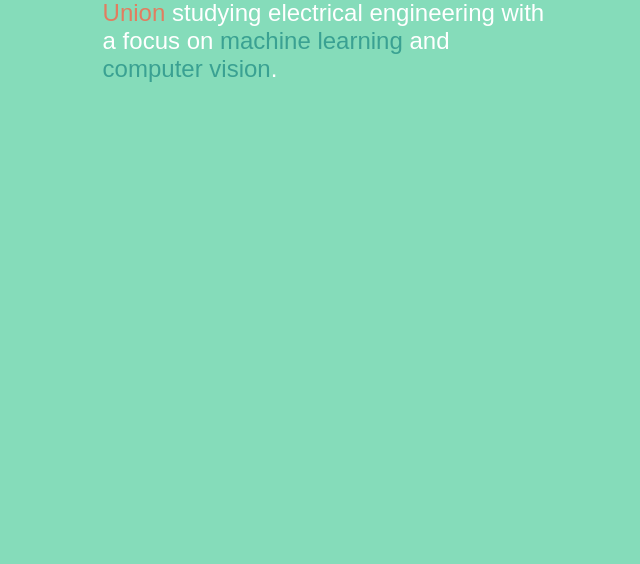
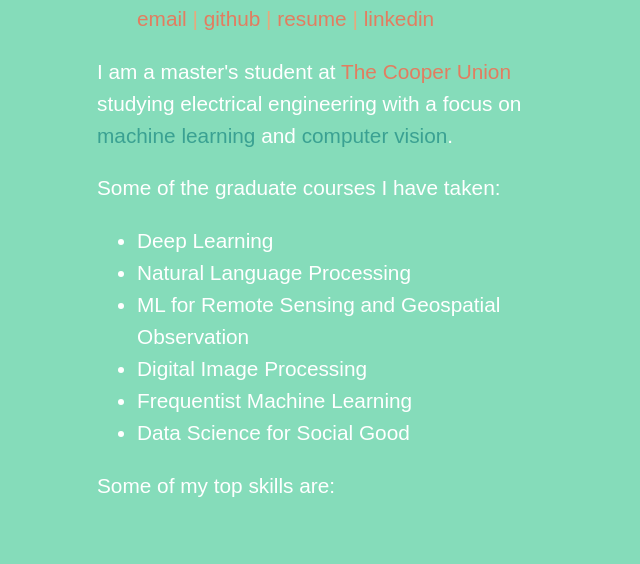
Before and after one commit to yuvalofek/yuvalofek.github.io, a plain HTML site: page index.html in a window 1280 px wide. Shown: the part 236-800 px from the top of the page, without its empty margins (123-763 px from the left). Drawn offline with Linux system fonts and the light colour scheme.

Commit message:
links and some more content

```diff
--- a/css/style.css
+++ b/css/style.css
@@ -7,6 +7,7 @@
     --orange: #e8a87c;
     --red_orange: #e27d60;
     --purple: #c38d9e;
+    --white: white;
 }
 
 /* General */
@@ -16,23 +17,43 @@ body {
     margin-left: auto;
     margin-right: auto;
     font-family: 'Titillium Web', sans-serif;
-    color: white;
+    color: var(--white);
+    line-height: 2em;
+    overflow: hidden;
 }
 
-#placement {
-    padding: 5rem 0rem;
-    margin-left: 13%;
-    margin-right: 20%;
+/* layout */
+.grid {
+    display: grid;
+    grid-template-columns: 2fr 7fr 5fr 2fr;
+    grid-template-rows: 1.5fr 8fr;
+    grid-column
 }
 
-section.content {
-    margin-right: 40%;
-    font-size: 1.5em;
+.content {
+    font-size: 1.3rem;
+    grid-column-start: 2;
+    grid-column-end: 3;
+    grid-row-start: 2;
+    grid-row-end: 3;
+}
+
+#bubbles {
+    grid-column-start: 3;
+    grid-column-end: 4;
+    grid-row-start: 2;
+    grid-row-end: 3;
 }
 
 /* main tags*/
 h1 {
-    font-size: 3em;
+    font-size: 3rem;
+    line-height: 1em;
+}
+
+li:hover {
+    color: var(--dark_blue);
+    transition: 0.2s;
 }
 
 /* links */
@@ -40,9 +61,26 @@ a{
     color: var(--red_orange);
     text-decoration: none
 }
+
 a:hover {
     color: var(--orange);
 }
+
+/* link list */
+#link-list {
+    font-size: 1em;
+    color: var(--orange);
+}
+#link-list li {
+    display: inline;
+}
+#link-list li::after {
+    content: " | ";
+}
+#link-list li:last-child::after {
+    content: "";
+}
+
 
 /* paragraphs */
 p b {
--- a/index.html
+++ b/index.html
@@ -11,16 +11,46 @@
 
 </head>
 <body>
-    <div id="placement">
-        <h1> Yuval Ofek</h1>
-        <section class="links">
+    <div class="grid">
+        <div class="content">
+            <h1> Yuval Ofek</h1>
+            <ul id="link-list">
+                <li><a href="mailto:epstain@cooper.edu" target="_blank">email</a></li>
+                <li><a href="https://github.com/yuvalofek" target="_blank">github</a></li>
+                <li><a>resume</a></li>
+                <li><a href="www.linkedin.com/in/yuvalofek" target="_blank">linkedin</a></li>
+            </ul>
+            <p>
+                I am a master's student at <a href="https://cooper.edu/">The Cooper Union</a> studying electrical
+                engineering with a focus on <b> machine learning</b> and <b>computer vision</b>.
+            </p>
+            <p>
+                Some of the graduate courses I have taken:
+            </p>
+            <ul>
+                <li>Deep Learning</li>
+                <li>Natural Language Processing</li>
+                <li>ML for Remote Sensing and Geospatial Observation</li>
+                <li>Digital Image Processing</li>
+                <li>Frequentist Machine Learning</li>
+                <li>Data Science for Social Good</li>
+            </ul>
 
-        </section>
-        <section class="content">
             <p>
-                I am a master's student at <a href="https://cooper.edu/">The Cooper Union</a> studying electrical engineering with a focus
-                on <b> machine learning</b> and <b>computer vision</b>.
+                Some of my top skills are:
             </p>
-        </section>
+                <ul>
+                </ul>
+
+        </div>
+        <div id="bubbles">
+            <div class="circle" id="circle1"></div>
+            <div class="circle" id="circle2"></div>
+            <div class="circle" id="circle3"></div>
+            <div class="circle" id="circle4"></div>
+            <div class="circle" id="circle5"></div>
+            <div class="circle" id="circle6"></div>
+        </div>
     </div>
+
 </body>
```
